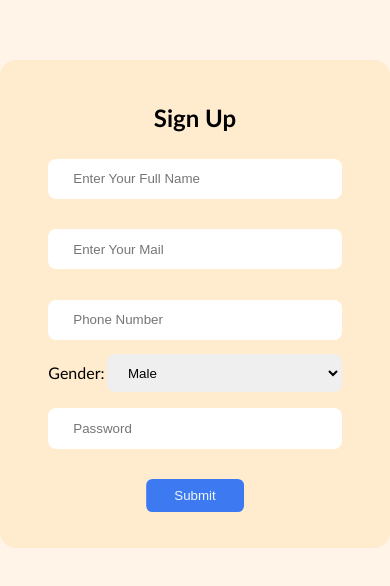
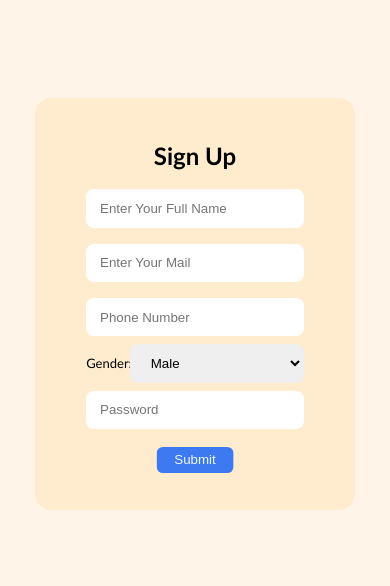
Before and after one commit to princesimzy01/sidehustle, a plain HTML site: page index.html in a window 390 px wide. Shown: the part 118-704 px from the top of the page. Drawn offline with Linux system fonts and the light colour scheme.

Commit message:
css updated

```diff
--- a/index.html
+++ b/index.html
@@ -55,7 +55,9 @@
           </div>
         </div>
 
-        <button type="submit" id="submit">Submit</button>
+        <button type="submit" id="submit" onclick="validateForm()">
+          Submit
+        </button>
         <span class="error" id="submiterror"></span>
       </form>
     </div>
--- a/style.css
+++ b/style.css
@@ -90,6 +90,32 @@ form .input-field {
   outline: none;
   border: none;
   border-radius: 0.5rem;
+
   padding: 0 1rem;
   border: 1px solid transparent;
 }
+
+@media (max-width: 560px) {
+  .container {
+    max-width: 20rem;
+  }
+  .input-field {
+    margin: 0.5rem 0;
+  }
+  button {
+    padding: 0.3rem 0.6rem;
+    margin-top: 0.6rem;
+  }
+  .input-field-gd label {
+    font-size: small;
+  }
+  .input-field input {
+    padding: 0.6rem 0.8rem;
+  }
+  .container form {
+    margin-top: 0.4rem;
+  }
+  .field {
+    width: 85%;
+  }
+}
```
